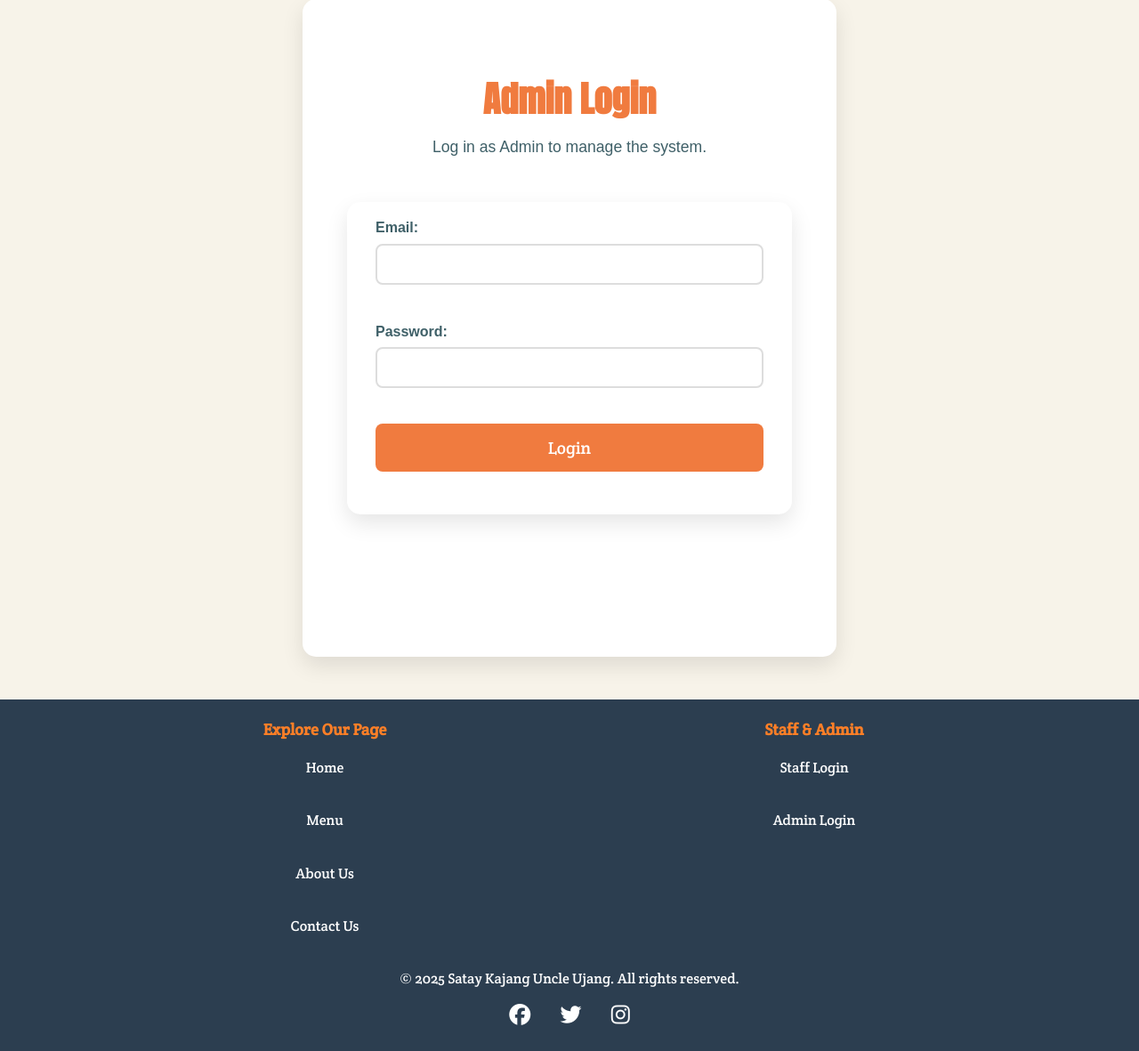
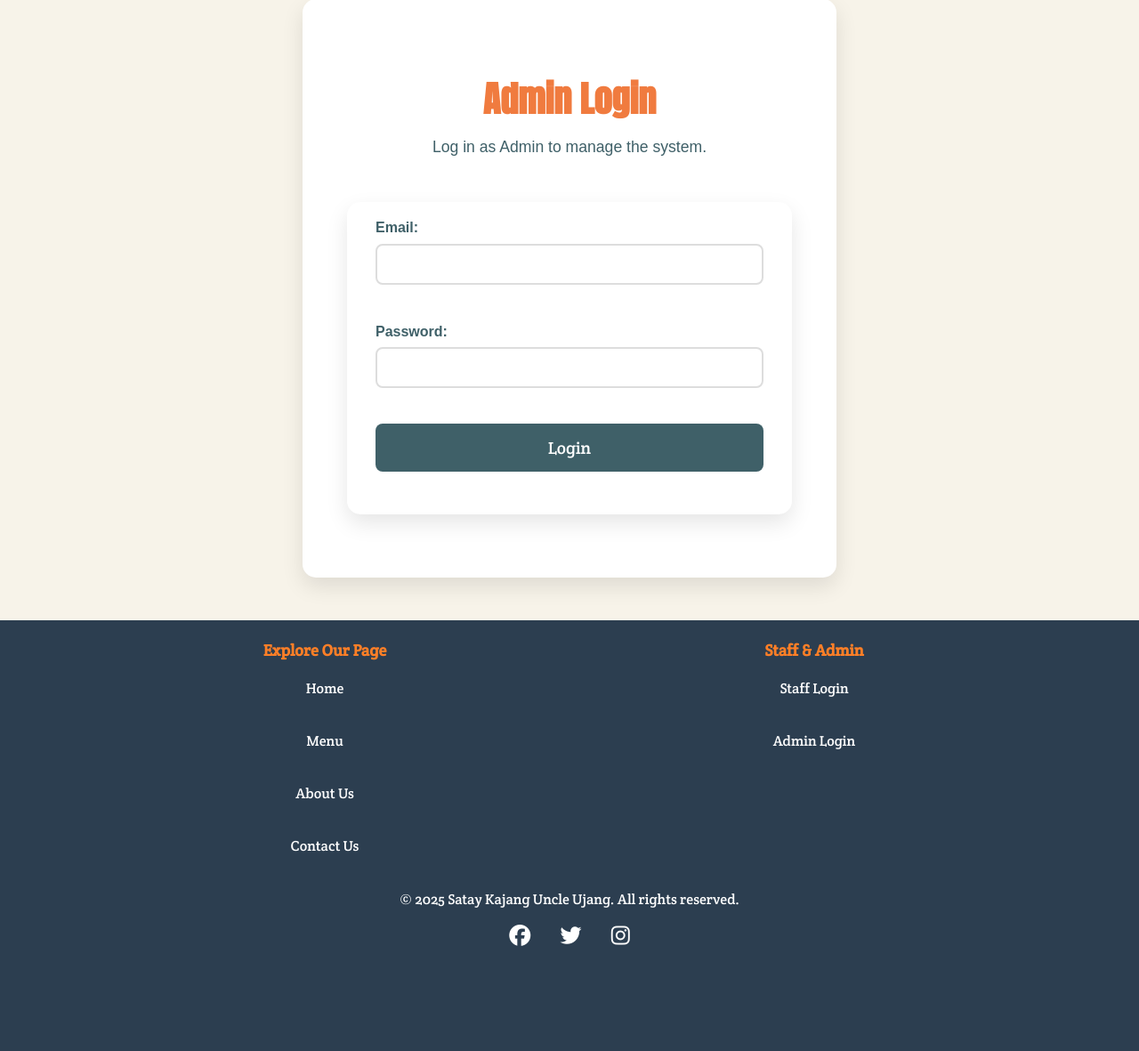
Before and after one commit to Shameel681/Satay-Kajang-Uncle-Ujang-Online-Ordering-System-G5, a PHP site: page /MASTER/admin/admin_login.php in a window 1280 px wide. Shown: the part 139-1320 px from the top of the page at 89% size. After the commit the page ends 1202 px from the top, so only its background shows below. Run offline with PHP 8.4, Linux system fonts and the light colour scheme.

Commit message:
Update admin_login.css

```diff
--- a/SatayKajangUncleUjangOnlineOrderingSystem/CSS/admin_login.css
+++ b/SatayKajangUncleUjangOnlineOrderingSystem/CSS/admin_login.css
@@ -168,6 +168,7 @@ footer .social-links a:hover {
     border-radius: 15px;
     box-shadow: 0 10px 25px rgba(0, 0, 0, 0.1);
     max-width: 600px;
+    max-height: 650px;
     text-align: center;
 }
 
@@ -227,7 +228,7 @@ footer .social-links a:hover {
     margin-top: 1rem;
     margin-bottom: 3rem;
     display: inline-block;
-    background-color: #f07b3f;
+    background-color: #3f6068;
     color: white;
     text-decoration: none;
     border-radius: 8px;
@@ -236,7 +237,7 @@ footer .social-links a:hover {
 }
 
 .login-form .btn:hover {
-    background-color: #d35400;
+    background-color: #2e474f;
     transform: translateY(-2px);
 }
 
```
